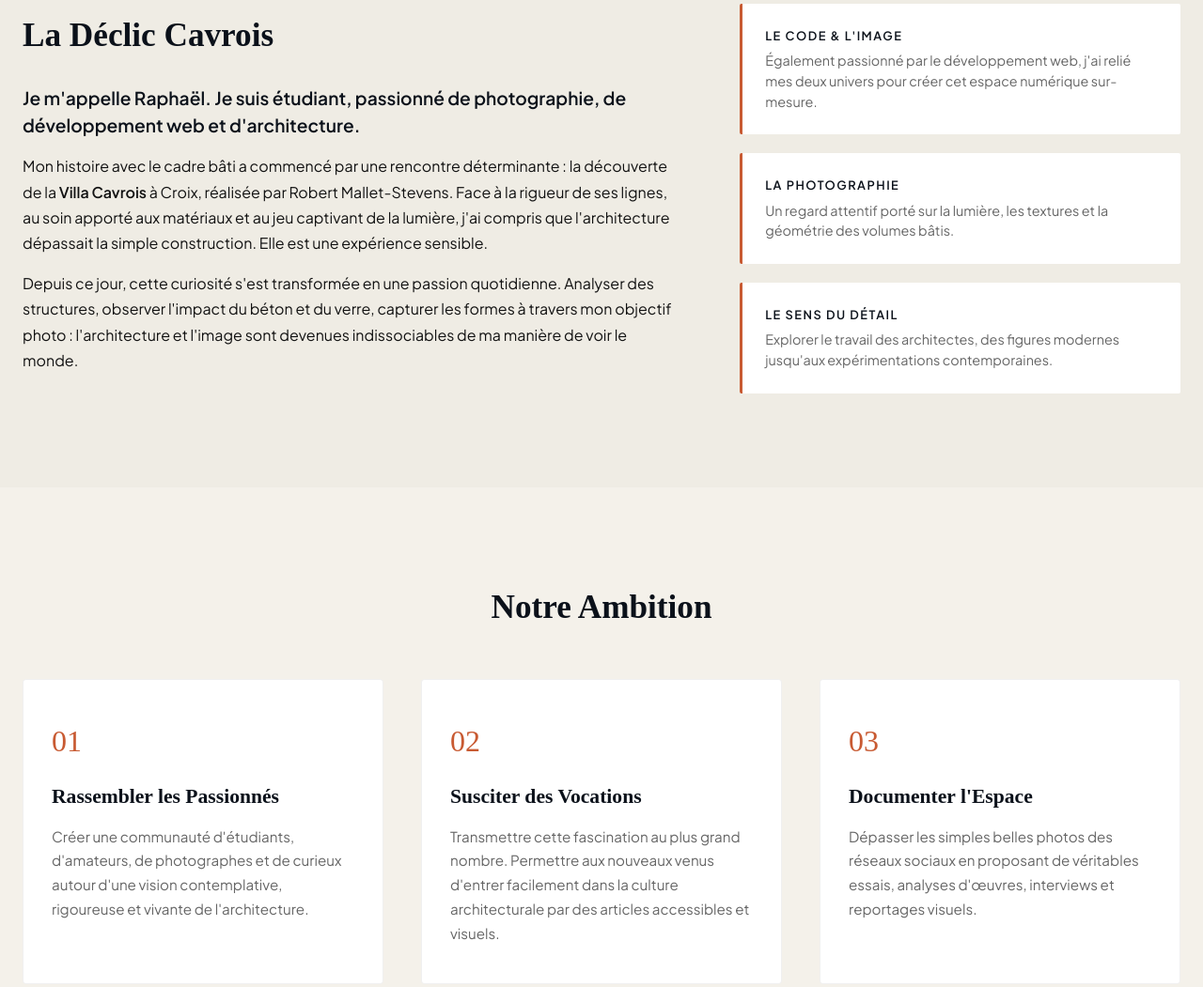
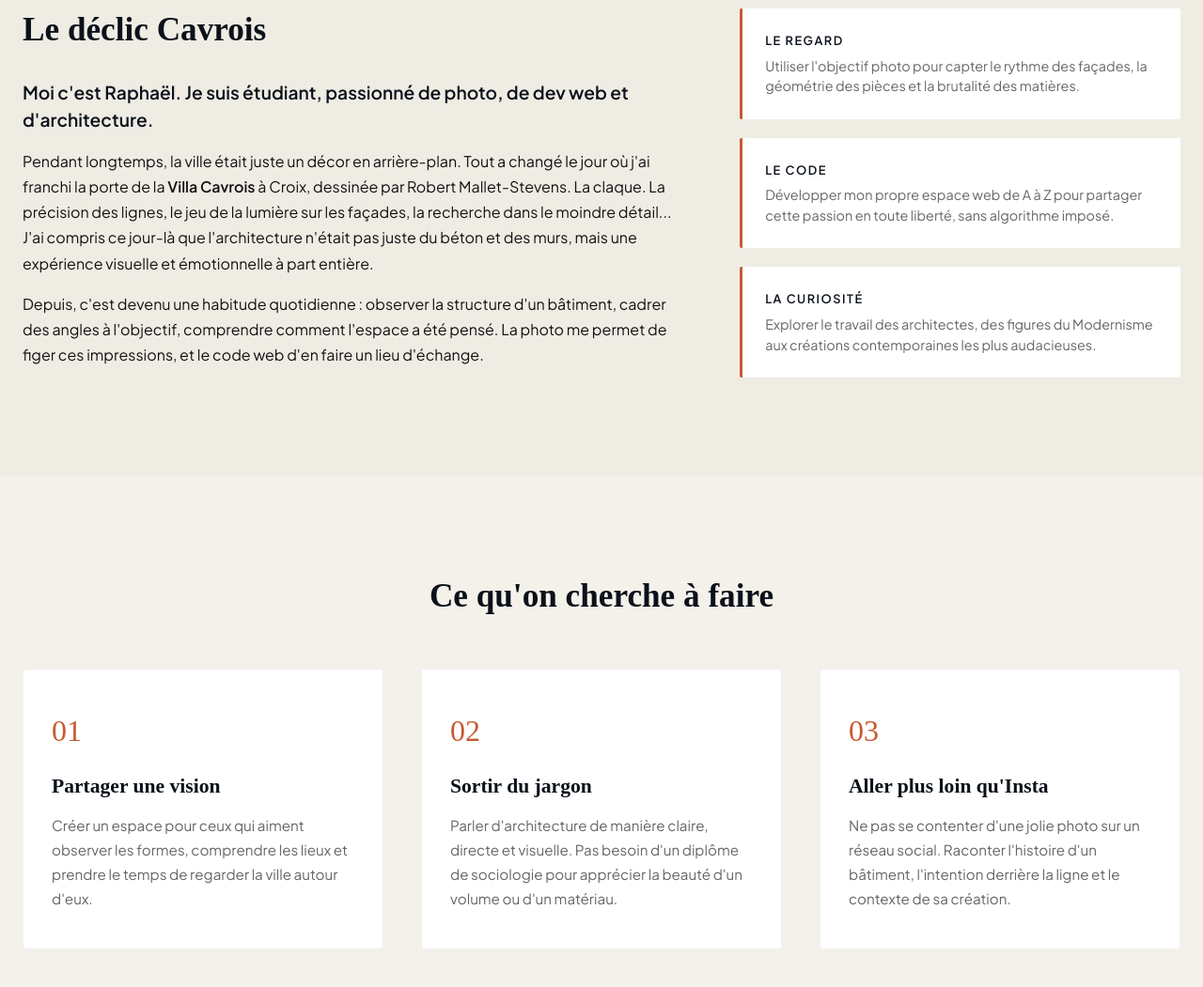
Before and after one commit to akramV2/decorum-collectiv, a plain HTML site: page manifesto.html in a window 1280 px wide. Shown: the part 818-1869 px from the top of the page at 94% size. Drawn offline with Linux system fonts and the light colour scheme; a web font is replaced by a local one.

Commit message:
Update manifesto.html

```diff
--- a/manifesto.html
+++ b/manifesto.html
@@ -34,9 +34,9 @@
   <!-- HERO MANIFESTO -->
   <section class="manifesto-hero">
     <div class="container manifesto-hero-content">
-      <span class="tag-outline">MANIFESTE ÉDITORIAL</span>
-      <h1 class="manifesto-hero-title">Une obsession pour la forme et l'espace</h1>
-      <p class="manifesto-hero-subtitle">Par Raphaël — Fondateur de Decorum Collectiv</p>
+      <span class="tag-outline">MANIFESTE Éditorial</span>
+      <h1 class="manifesto-hero-title">Regarder l'architecture autrement</h1>
+      <p class="manifesto-hero-subtitle">Par Raphaël — Créateur de Decorum Collectiv</p>
     </div>
   </section>
 
@@ -44,7 +44,7 @@
   <section class="manifesto-quote-banner">
     <div class="container">
       <blockquote>
-        « L'architecture commence lorsque vous mettez deux briques ensemble avec précaution. C'est là que commence l'art. »
+        « L'architecture commence quand vous mettez deux briques ensemble avec précaution. C'est là que commence l'art. »
       </blockquote>
       <cite>— Ludwig Mies van der Rohe</cite>
     </div>
@@ -54,30 +54,30 @@
   <section class="about-section">
     <div class="container about-grid">
       <div class="about-text">
-        <h2>La Déclic Cavrois</h2>
+        <h2>Le déclic Cavrois</h2>
         <p class="lead-text">
-          Je m'appelle Raphaël. Je suis étudiant, passionné de photographie, de développement web et d'architecture.
+          Moi c'est Raphaël. Je suis étudiant, passionné de photo, de dev web et d'architecture.
         </p>
         <p>
-          Mon histoire avec le cadre bâti a commencé par une rencontre déterminante : la découverte de la <strong>Villa Cavrois</strong> à Croix, réalisée par Robert Mallet-Stevens. Face à la rigueur de ses lignes, au soin apporté aux matériaux et au jeu captivant de la lumière, j'ai compris que l'architecture dépassait la simple construction. Elle est une expérience sensible.
+          Pendant longtemps, la ville était juste un décor en arrière-plan. Tout a changé le jour où j'ai franchi la porte de la <strong>Villa Cavrois</strong> à Croix, dessinée par Robert Mallet-Stevens. La claque. La précision des lignes, le jeu de la lumière sur les façades, la recherche dans le moindre détail... J'ai compris ce jour-là que l'architecture n'était pas juste du béton et des murs, mais une expérience visuelle et émotionnelle à part entière.
         </p>
         <p>
-          Depuis ce jour, cette curiosité s'est transformée en une passion quotidienne. Analyser des structures, observer l'impact du béton et du verre, capturer les formes à travers mon objectif photo : l'architecture et l'image sont devenues indissociables de ma manière de voir le monde.
+          Depuis, c'est devenu une habitude quotidienne : observer la structure d'un bâtiment, cadrer des angles à l'objectif, comprendre comment l'espace a été pensé. La photo me permet de figer ces impressions, et le code web d'en faire un lieu d'échange.
         </p>
       </div>
 
       <div class="about-highlights">
         <div class="highlight-box">
-          <h4>LE CODE & L'IMAGE</h4>
-          <p>Également passionné par le développement web, j'ai relié mes deux univers pour créer cet espace numérique sur-mesure.</p>
+          <h4>LE REGARD</h4>
+          <p>Utiliser l'objectif photo pour capter le rythme des façades, la géométrie des pièces et la brutalité des matières.</p>
         </div>
         <div class="highlight-box">
-          <h4>LA PHOTOGRAPHIE</h4>
-          <p>Un regard attentif porté sur la lumière, les textures et la géométrie des volumes bâtis.</p>
+          <h4>LE CODE</h4>
+          <p>Développer mon propre espace web de A à Z pour partager cette passion en toute liberté, sans algorithme imposé.</p>
         </div>
         <div class="highlight-box">
-          <h4>LE SENS DU DÉTAIL</h4>
-          <p>Explorer le travail des architectes, des figures modernes jusqu'aux expérimentations contemporaines.</p>
+          <h4>LA CURIOSITÉ</h4>
+          <p>Explorer le travail des architectes, des figures du Modernisme aux créations contemporaines les plus audacieuses.</p>
         </div>
       </div>
     </div>
@@ -85,42 +85,42 @@
 
   <!-- PILIERS DU COLLECTIF -->
   <section class="manifesto-principles container">
-    <h2 style="font-family: var(--font-title); text-align: center; font-size: 2.2rem; margin-bottom: 48px; color: var(--navy);">Notre Ambition</h2>
+    <h2 style="font-family: var(--font-title); text-align: center; font-size: 2.2rem; margin-bottom: 48px; color: var(--navy);">Ce qu'on cherche à faire</h2>
     <div class="principles-grid">
 
       <!-- Principe 1 -->
       <article class="principle-card">
         <span class="principle-number">01</span>
-        <h3>Rassembler les Passionnés</h3>
+        <h3>Partager une vision</h3>
         <p>
-          Créer une communauté d'étudiants, d'amateurs, de photographes et de curieux autour d'une vision contemplative, rigoureuse et vivante de l'architecture.
+          Créer un espace pour ceux qui aiment observer les formes, comprendre les lieux et prendre le temps de regarder la ville autour d'eux.
         </p>
       </article>
 
       <!-- Principe 2 -->
       <article class="principle-card">
         <span class="principle-number">02</span>
-        <h3>Susciter des Vocations</h3>
+        <h3>Sortir du jargon</h3>
         <p>
-          Transmettre cette fascination au plus grand nombre. Permettre aux nouveaux venus d'entrer facilement dans la culture architecturale par des articles accessibles et visuels.
+          Parler d'architecture de manière claire, directe et visuelle. Pas besoin d'un diplôme de sociologie pour apprécier la beauté d'un volume ou d'un matériau.
         </p>
       </article>
 
       <!-- Principe 3 -->
       <article class="principle-card">
         <span class="principle-number">03</span>
-        <h3>Documenter l'Espace</h3>
+        <h3>Aller plus loin qu'Insta</h3>
         <p>
-          Dépasser les simples belles photos des réseaux sociaux en proposant de véritables essais, analyses d'œuvres, interviews et reportages visuels.
+          Ne pas se contenter d'une jolie photo sur un réseau social. Raconter l'histoire d'un bâtiment, l'intention derrière la ligne et le contexte de sa création.
         </p>
       </article>
 
       <!-- Principe 4 -->
       <article class="principle-card">
         <span class="principle-number">04</span>
-        <h3>Indépendance & Création</h3>
+        <h3>Création indépendante</h3>
         <p>
-          Un média pensé et développé de A à Z, reliant le code informatique à l'esthétique spatiale pour offrir une expérience de lecture épurée et indépendante.
+          Un média 100 % fait maison, pensé et codé pour offrir une vraie pause de lecture, propre et sans distractions.
         </p>
       </article>
 
@@ -132,7 +132,7 @@
     <div class="container footer-content">
       <div class="footer-brand">
         <img src="logo.png" alt="Decorum Logo" class="logo-img-small">
-        <p>© 2026 DECORUM COLLECTIV.<br>Fondé par Raphaël. Tous droits réservés.</p>
+        <p>© 2026 DECORUM COLLECTIV.<br>Projet pensé et développé par Raphaël.</p>
       </div>
 
       <div class="footer-links">
```
